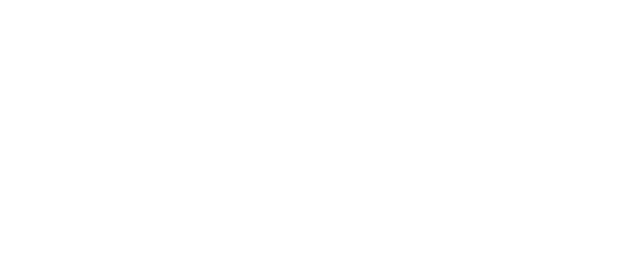
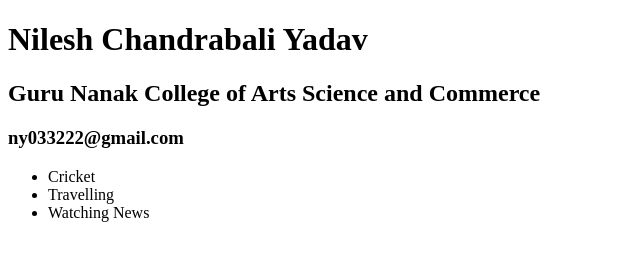
Before and after one commit to Nilesh-Yadav-0004/FRONTEND-DEVELOPMENT, a website: page HTML/index.html in a window 1280 px wide. Shown: the whole page, without its empty margins (0-640 px from the left). Drawn offline with Linux system fonts and the light colour scheme.

Commit message:
All Codes

```diff
--- a/HTML/index.html
+++ b/HTML/index.html
@@ -6,6 +6,13 @@
     <title>Lets Begin</title>
 </head>
 <body>
-
+    <h1>Nilesh Chandrabali Yadav</h1>
+    <h2>Guru Nanak College of Arts Science and Commerce</h2>
+    <h3>ny033222@gmail.com</h3>
+    <ul>
+        <li>Cricket</li>
+        <li>Travelling</li>
+        <li>Watching News</li>
+    </ul>
 </body>
 </html>
```
